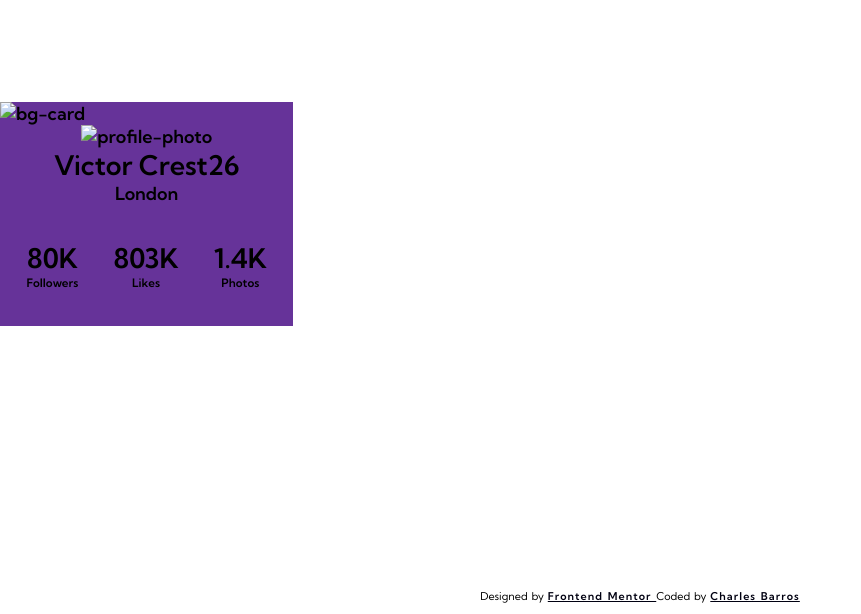
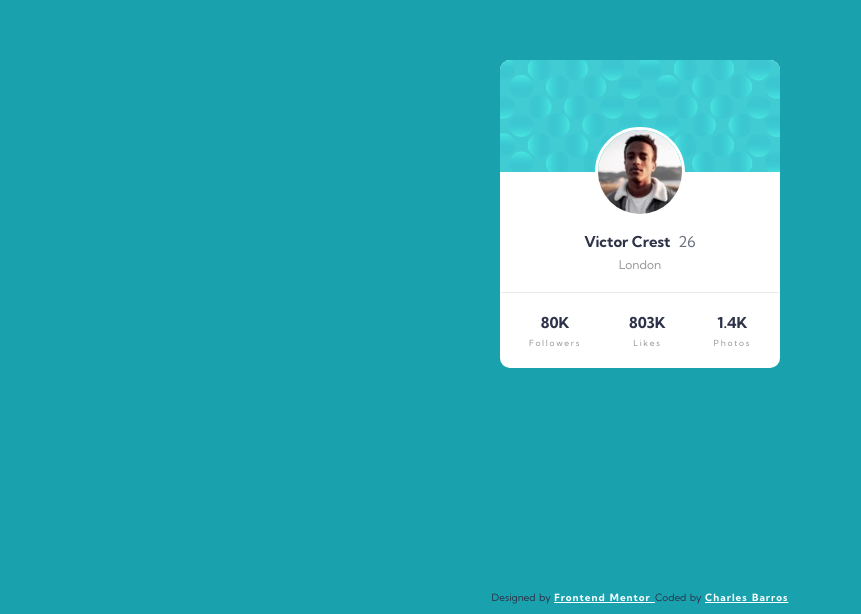
Before and after one commit to charbavito/profile-card-component-challenge, a plain HTML site: page index.html in a window 1280 px wide. Shown: the part 186-800 px from the top of the page, without its empty margins (0-861 px from the left). Drawn offline with Linux system fonts and the light colour scheme.

Commit message:
CSS card style

```diff
--- a/css/main-style.scss
+++ b/css/main-style.scss
@@ -1,4 +1,4 @@
-@import url("https://fonts.googleapis.com/css2?family=Kumbh+Sans:wght@400;600&display=swap");
+@import url("https://fonts.googleapis.com/css2?family=Kumbh+Sans:wght@400;700&display=swap");
 
 @import  "variables";
 *{
@@ -10,64 +10,89 @@ html{
     font-size: 62.5%;
 }
 body{
-    // background-color: rebeccapurple; //TO-REMOVE
-    font-size: 1.8em;
+    background-color: $darkCyan;
     font-family: 'Kumbh Sans', sans-serif;
+    color: $veryDarkDesaturatedBlue;
 }
 .container{
-    background-color: rebeccapurple; //TO-REMOVE
-    // position: absolute;
-    width: fit-content;
+    background-color: #fff;
+    max-width: 28em;
+    width: auto;
+    min-width: 13em;
     height: fit-content;
     display: flex;
     flex-direction: column;
     justify-content: center;
-    flex-wrap: wrap;
-    align-content: center;
-    align-self: center;
-    // align-items: center;
+    margin: auto;
     position: absolute;
-    bottom: 0;
-    top: 0;
-    left: 0;
-    right: 0;
+    inset: 0;
+    font-weight: 600;
+    border-radius: 1em;
+    font-size: 1em;
 
-    font-weight: 700;
+    .card-image{
+        border-radius: 1em 1em 0 0 ;
+        width: 100%;
+        position: relative;
+    }
 
     .profile{
         display: flex;
         flex-direction: column;
         align-items: center;
+        height: 12em;
 
+        .profile-photo{
+            border-radius: 10em;
+            border: 0.3em solid #fff;
+            position: relative;
+            top: -4.5em;
+            width: 9em;
+        }
         .profile-name{
-            padding: 0 2em;
-            display: flex;
-            flex-wrap: wrap;
-            justify-content: center;
+            position: relative;
+            top: -2em;
+        }
+        .age{
+            color: $darkGrayishBlue;
+            font-weight: 400;
+            padding-left: 0.3em;
+        }
+        .city{
+            position: relative;
+            top: -2em;
+            color: $darkGray;
+            font-weight: 400;
+            font-size: 1.2em;
         }
     }
     .data{
         display: flex;
+        width: 100%;
         text-align: center;
         padding: 2em 0.5em;
         justify-content: space-around;
+        align-self: center;
+        border-top: 0.1em solid hsl(0, 0%, 59%, 20%);
 
     }
     .data-number{
         display: flex;
         flex-direction: column;
-        // background-color: aqua; //TO-REMOVE
-
     }
     .data-type{
-        font-size: 0.65em;
+        font-size: 0.85em;
+        letter-spacing: 0.2em;
+        color: $darkGray;
+        font-weight: 400;
+        margin-top: 0.75em;
     }
 }
 
 .footer{
     word-spacing: 0.1em;
-    font-size: 0.6em;
-    color: #000;
+    font-size: 1em;
+    color: $veryDarkDesaturatedBlue;
     white-space: pre;
     display: flex;
     position: absolute;
@@ -77,9 +102,8 @@ body{
     padding-bottom: 1em;
     justify-content: center;
     flex-wrap: wrap;
-    // background-color: rebeccapurple;  //TO-REMOVE
     a{
-        color: #001;
+        color: #fff;
         letter-spacing: 0.1em;
         font-weight: 700;
     }
--- a/index.html
+++ b/index.html
@@ -9,9 +9,9 @@
   </head>
   <body>
     <main class="container">
-      <img src="#TO-DO" class="card" alt="bg-card">
+      <img src="./images/bg-pattern-card.svg" class="card-image" alt="bg-card">
       <section class="profile">
-        <img src="#TO-DO" class="profile-photo" alt="profile-photo">
+        <img src="./images/image-victor.jpg" class="profile-photo" alt="profile-photo">
         <h1 class="profile-name">Victor Crest <span class="age">26</span></h1>
         <p class="city">London</p>
       </section>
```
Also changed, not shown: css/main-style.css, 1 other file.
